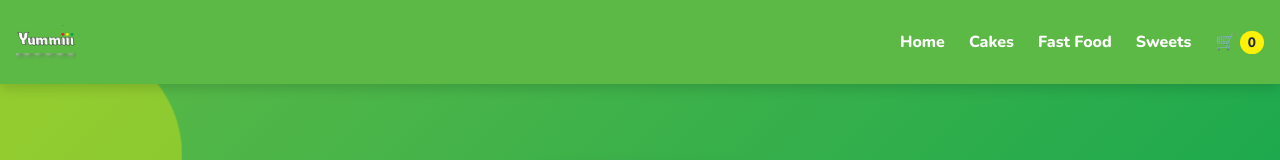
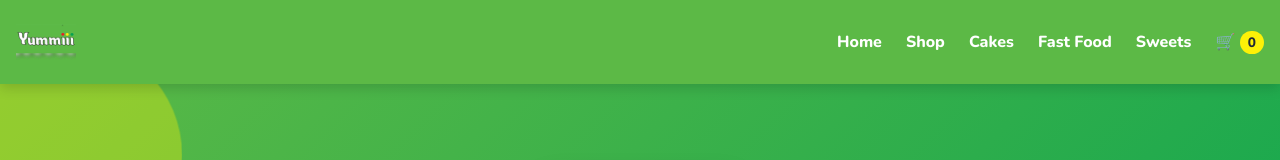
Before and after one commit to mohamadayoobzawahir-png/Yummi, a React (Vite) app in the folder frontend/: page / in a window 1280 px wide. Shown: the top 160 px of the page. Built offline with nearby package versions, Linux system fonts and the light colour scheme.

Commit message:
Use Router Links in Navbar

```diff
--- a/frontend/src/components/Navbar.jsx
+++ b/frontend/src/components/Navbar.jsx
@@ -1,7 +1,14 @@
 import { useState } from 'react'
 import logo from '../assets/logo.jpg'
+import { Link } from 'react-router'
 
-const categories = ['Home', 'Cakes', 'Fast Food', 'Sweets']
+const categories = [
+  { label: 'Home', to: '/' },
+  { label: 'Shop', to: '/shop' },
+  { label: 'Cakes', to: '/shop/cakes' },
+  { label: 'Fast Food', to: '/shop/fast-food' },
+  { label: 'Sweets', to: '/shop/sweets' },
+]
 
 function Navbar({ cartCount }) {
   const [isOpen, setIsOpen] = useState(false)   // menu starts closed
@@ -10,7 +17,9 @@ function Navbar({ cartCount }) {
     <nav className="navbar">
       <img src={logo} alt="Yummiii logo" width="60" />
 
-      <a href="#" className="cart-link">🛒 <span className="cart-badge">{cartCount}</span></a>
+      <Link to="/cart" className="cart-link">
+        🛒 <span className="cart-badge">{cartCount}</span>
+      </Link>
 
       <button
         className="menu-btn"
@@ -22,8 +31,10 @@ function Navbar({ cartCount }) {
       </button>
 
       <div className={isOpen ? 'nav-links open' : 'nav-links'}>
-        {categories.map((name) => (
-          <a href="#" key={name}>{name}</a>
+        {categories.map((category) => (
+          <Link to={category.to} key={category.to} onClick={() => setIsOpen(false)}>
+            {category.label}
+          </Link>
         ))}
       </div>
     </nav>
```
